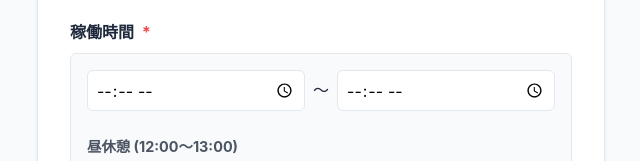
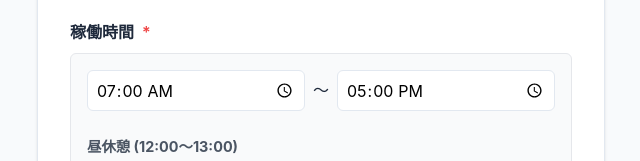
Before and after one commit to njh8vpmk22-coder/daily-report-app, a Next.js app: page /create in a window 1280 px wide. Shown: the part 326-487 px from the top of the page, without its empty margins (319-959 px from the left). Built offline with nearby package versions, Linux system fonts and the light colour scheme.

Commit message:
Set default working hours to 07:00 and 17:00

```diff
--- a/src/app/create/page.js
+++ b/src/app/create/page.js
@@ -68,7 +68,7 @@ export default function CreateReport() {
     setFormData(prev => ({ ...prev, [name]: value }));
   };
 
-  const [workingHour, setWorkingHour] = useState({ start: '', end: '', hasLunch: true });
+  const [workingHour, setWorkingHour] = useState({ start: '07:00', end: '17:00', hasLunch: true });
 
   const handleWorkingHourChange = (field, value) => {
     setWorkingHour(prev => ({ ...prev, [field]: value }));
```
